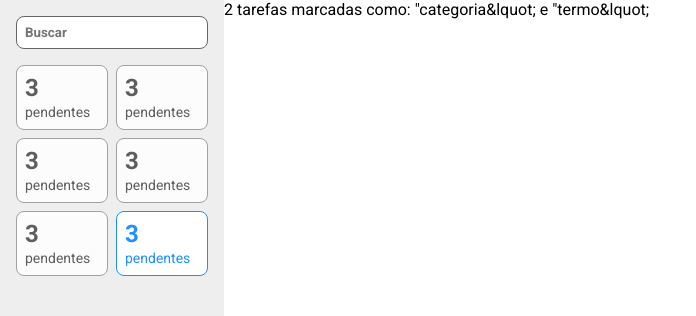
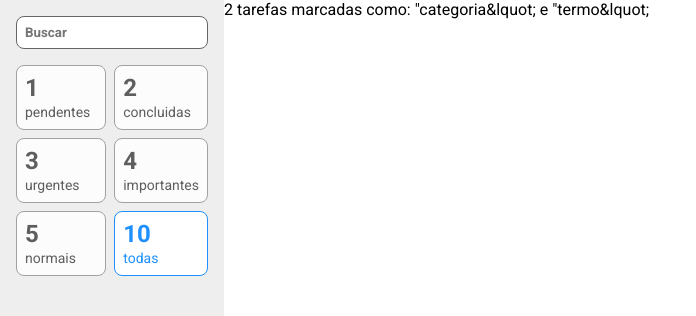
Before and after one commit to Heclypso/minhas-tarefas, a React (Create React App) app: page / in a window 1280 px wide. Shown: the top 316 px of the page, without its empty margins (0-696 px from the left). Built offline with nearby package versions, Linux system fonts and the light colour scheme.

Commit message:
Parametrizando os filtros

```diff
--- a/src/components/FiltroCard/index.tsx
+++ b/src/components/FiltroCard/index.tsx
@@ -2,13 +2,15 @@ import * as S from './styles'
 
 export type Props = {
   ativo?: boolean
+  contador: number
+  legenda: string
 }
 
-const FiltroCard = (props: Props) => {
+const FiltroCard = ({ ativo, contador, legenda }: Props) => {
   return (
-    <S.Card ativo={props.ativo}>
-      <S.Contador>3</S.Contador>
-      <S.Label>pendentes</S.Label>
+    <S.Card ativo={ativo}>
+      <S.Contador>{contador}</S.Contador>
+      <S.Label>{legenda}</S.Label>
     </S.Card>
   )
 }
--- a/src/components/FiltroCard/styles.ts
+++ b/src/components/FiltroCard/styles.ts
@@ -2,7 +2,9 @@ import styled from 'styled-components'
 
 import { Props } from '.'
 
-export const Card = styled.div<Props>`
+type PropsSemLegendaEContador = Omit<Props, 'contador' | 'legenda'>
+
+export const Card = styled.div<PropsSemLegendaEContador>`
   padding: 8px;
   border: 1px solid ${(props) => (props.ativo ? '#1e90ff' : '#a1a1a1')};
   background-color: ${(props) => (props.ativo ? '#fff' : '#fcfcfc')};
--- a/src/containers/BarraLateral/index.tsx
+++ b/src/containers/BarraLateral/index.tsx
@@ -7,12 +7,12 @@ const BarraLateral = () => {
       <div>
         <S.Campo type="text" placeholder="Buscar" />
         <S.Filtros>
-          <FiltroCard />
-          <FiltroCard />
-          <FiltroCard />
-          <FiltroCard />
-          <FiltroCard />
-          <FiltroCard ativo />
+          <FiltroCard contador={1} legenda="pendentes" />
+          <FiltroCard contador={2} legenda="concluidas" />
+          <FiltroCard contador={3} legenda="urgentes" />
+          <FiltroCard contador={4} legenda="importantes" />
+          <FiltroCard contador={5} legenda="normais" />
+          <FiltroCard contador={10} legenda="todas" ativo />
         </S.Filtros>
       </div>
     </S.Aside>
```
